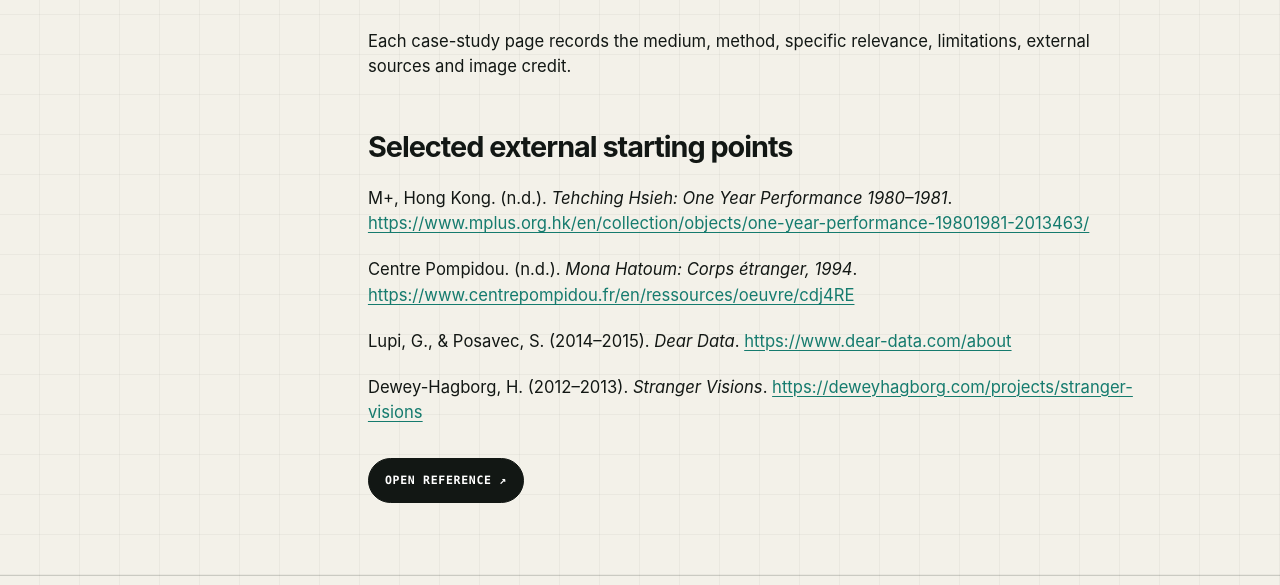
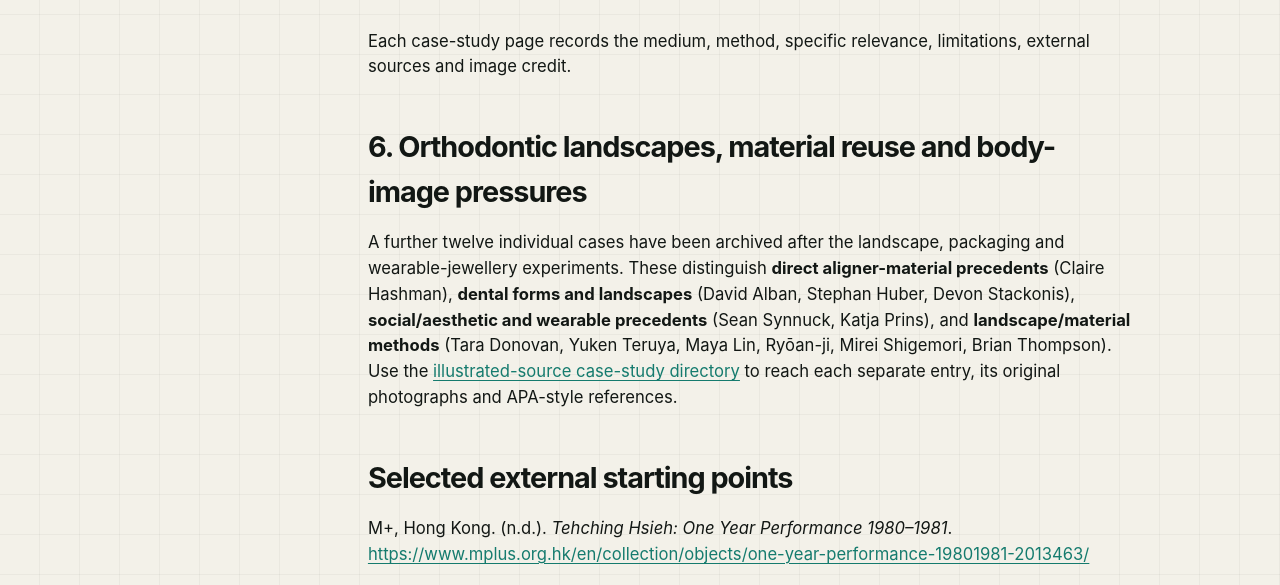
Before and after one commit to Yatging/CostOfSmile, an Astro site: page /CostOfSmile/research/artwork-reference-research-brief in a window 1280 px wide. Shown: the part 1945-2530 px from the top of the page. Built offline with nearby package versions, Linux system fonts and the light colour scheme; Astro itself is replaced by a stand-in of ours.

Commit message:
research: link landscape precedents from overview map

```diff
--- a/src/content/research/artwork-reference-research-brief.md
+++ b/src/content/research/artwork-reference-research-brief.md
@@ -48,6 +48,10 @@ The aim is not to find artworks that “look like Invisalign.” The useful ques
 
 Each case-study page records the medium, method, specific relevance, limitations, external sources and image credit.
 
+## 6. Orthodontic landscapes, material reuse and body-image pressures
+
+A further twelve individual cases have been archived after the landscape, packaging and wearable-jewellery experiments. These distinguish **direct aligner-material precedents** (Claire Hashman), **dental forms and landscapes** (David Alban, Stephan Huber, Devon Stackonis), **social/aesthetic and wearable precedents** (Sean Synnuck, Katja Prins), and **landscape/material methods** (Tara Donovan, Yuken Teruya, Maya Lin, Ryōan-ji, Mirei Shigemori, Brian Thompson). Use the [illustrated-source case-study directory](/CostOfSmile/research/orthodontic-strata-references/) to reach each separate entry, its original photographs and APA-style references.
+
 ## Selected external starting points
 
 M+, Hong Kong. (n.d.). *Tehching Hsieh: One Year Performance 1980–1981*. https://www.mplus.org.hk/en/collection/objects/one-year-performance-19801981-2013463/
```
